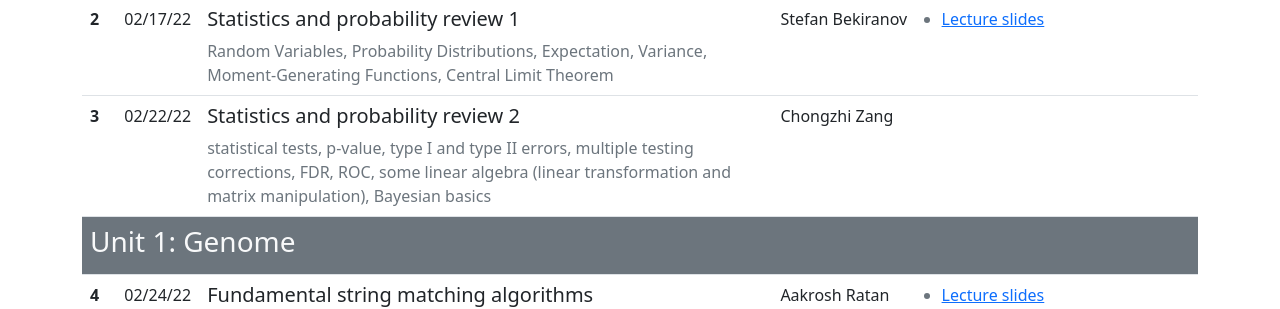
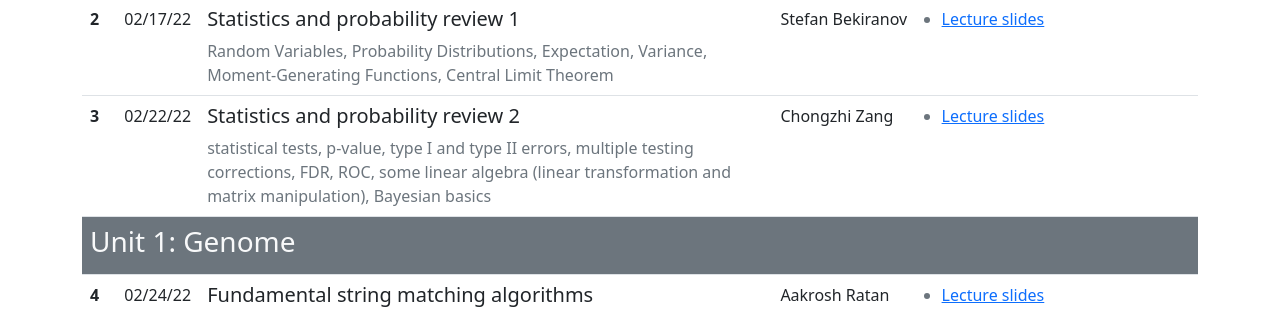
Before and after one commit to cphg/compgen, a Jekyll site: the page built from index.md, in a window 1280 px wide and 900 px high, scrolled down 571 px. Shown: the part 155-464 px from the top of the window. Built offline with Jekyll 4.4.1, drawn with Linux system fonts in a browser that asks for light colours.

Commit message:
Update lectures.yaml

```diff
--- a/_data/lectures.yaml
+++ b/_data/lectures.yaml
@@ -25,7 +25,7 @@ lectures:
     details: statistical tests, p-value, type I and type II errors, multiple testing corrections, FDR, ROC, some linear algebra (linear transformation and matrix manipulation), Bayesian basics
     instructor: Chongzhi Zang
     links:
-      - url: null
+      - url: slides/statistics2
         title: Lecture slides
   - lecture_number: 4
     section: "Unit 1: Genome"
```
